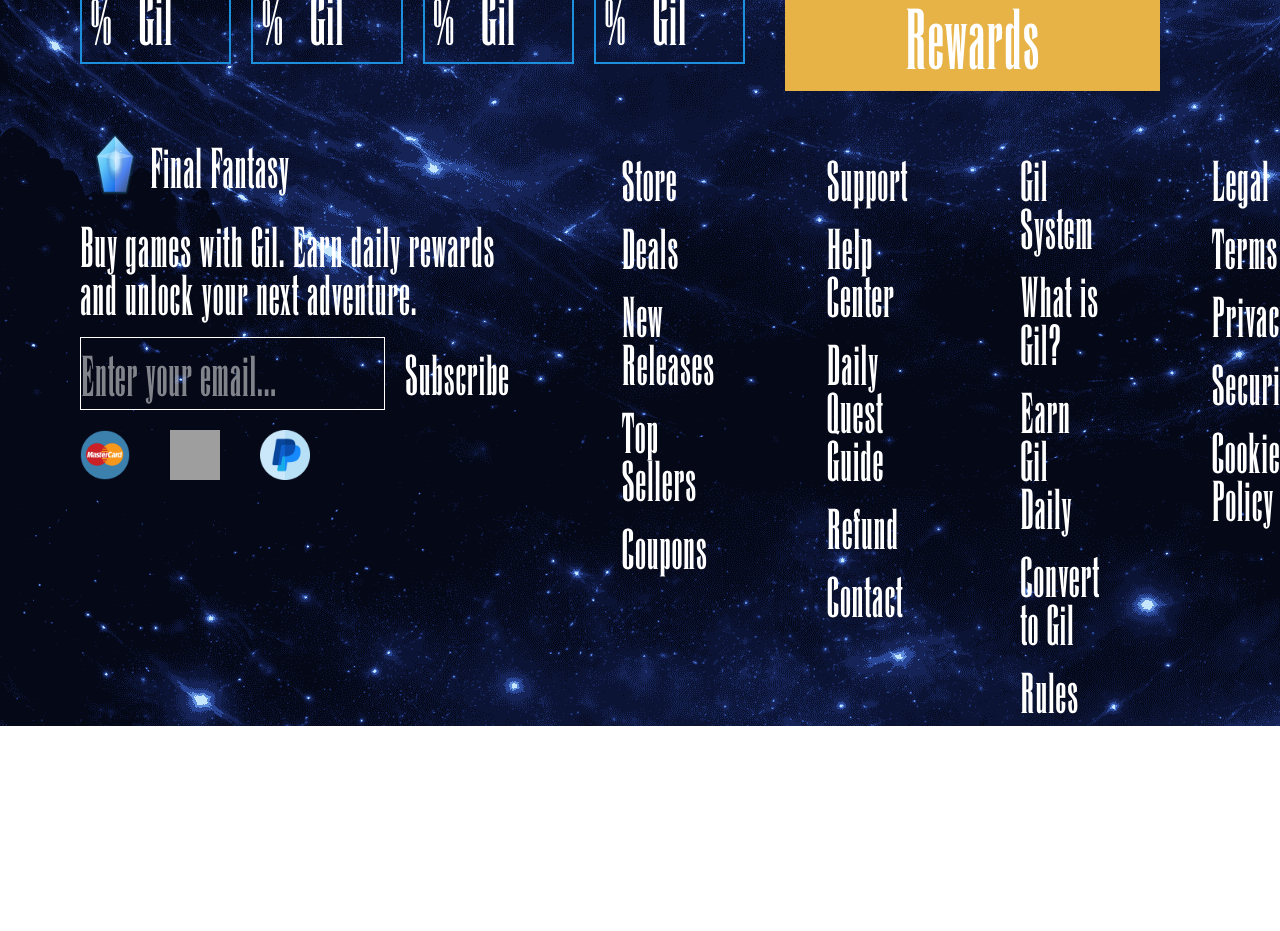
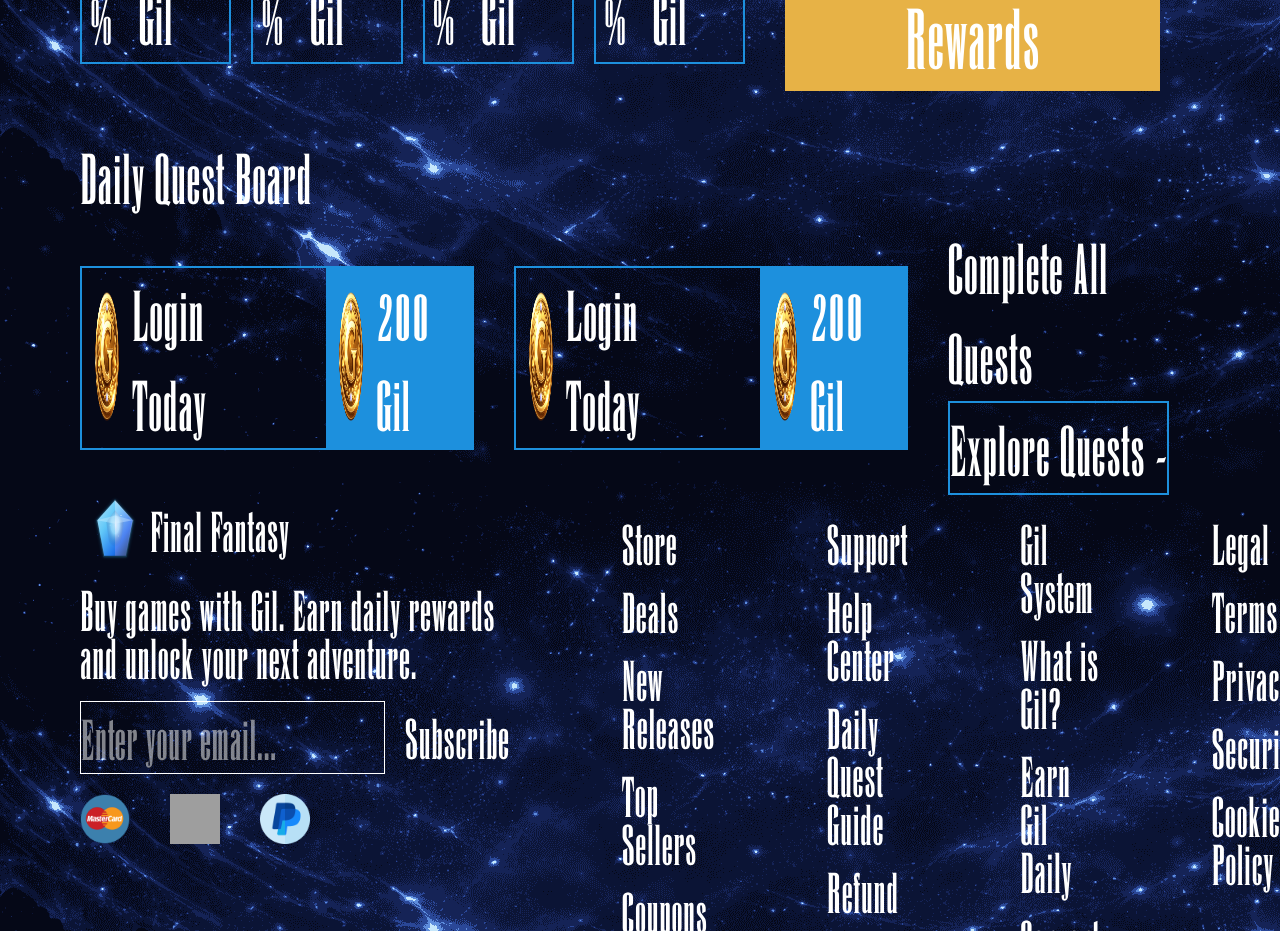
Before and after one commit to PoshX1z/Final-Fantasy, a Next.js app: page / in a window 1280 px wide. Shown: the part 1040-1971 px from the top of the page. Before the commit the page ends 1766 px from the top, so only its background shows below. Built offline with nearby package versions, Linux system fonts and the light colour scheme; grey boxes are pictures that could not be loaded.

Commit message:
feat: home quest board

```diff
--- a/app/(home)/page.tsx
+++ b/app/(home)/page.tsx
@@ -1,5 +1,6 @@
 import Hero from "@/components/shared/home/Hero";
 import { Promotion } from "@/components/shared/home/Promotion";
+import { Quest } from "@/components/shared/home/Quest";
 import { Wallet } from "@/components/shared/home/Wallet";
 
 export default function Home() {
@@ -15,6 +16,9 @@
           <Wallet />
         </div>
       </div>
+      <div className="flex">
+        <Quest />
+      </div>
     </div>
   );
 }
--- a/components/shared/home/Quest.tsx
+++ b/components/shared/home/Quest.tsx
@@ -1,5 +1,39 @@
-import React from "react";
+import Image from "next/image";
 
 export const Quest = () => {
-  return <div>Quest</div>;
+  return (
+    <div>
+      <h1>Daily Quest Board</h1>
+      <div className="flex gap-10 items-center">
+        <div className="flex gap-10 border-2 border-primary">
+          <div className="flex">
+            <Image src="/gil.png" width={50} height={50} alt="gil icon" />
+            <p>Login Today</p>
+          </div>
+          <div className="flex bg-primary">
+            <Image src="/gil.png" width={50} height={50} alt="gil icon" />
+            <p>
+              <span>200</span> Gil
+            </p>
+          </div>
+        </div>
+        <div className="flex gap-10 border-2 border-primary">
+          <div className="flex">
+            <Image src="/gil.png" width={50} height={50} alt="gil icon" />
+            <p>Login Today</p>
+          </div>
+          <div className="flex bg-primary">
+            <Image src="/gil.png" width={50} height={50} alt="gil icon" />
+            <p>
+              <span>200</span> Gil
+            </p>
+          </div>
+        </div>
+        <div>
+          <h1>Complete All Quests</h1>
+          <button className="border-2 border-primary">Explore Quests -</button>
+        </div>
+      </div>
+    </div>
+  );
 };
```
